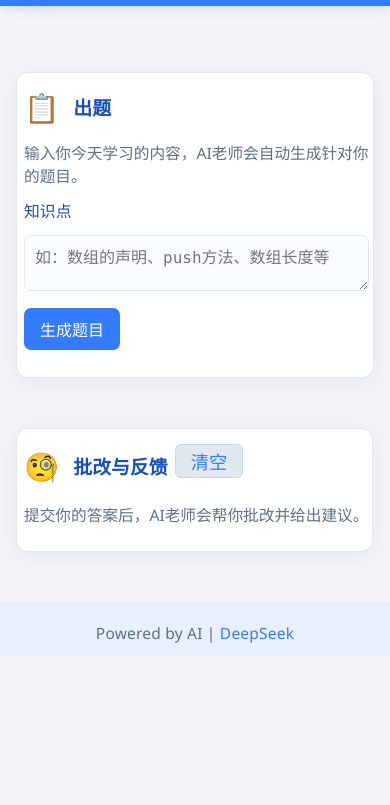
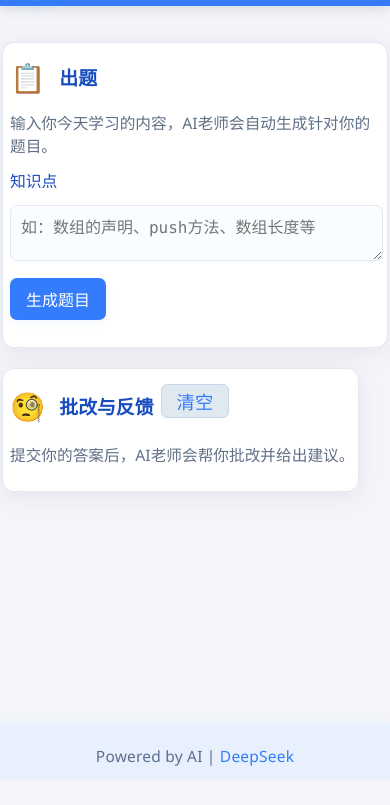
Before and after one commit to leonaiuv/testAIteacher, a plain HTML site: page index.html in a window 390 px wide. Shown: the part 65-870 px from the top of the page. Before the commit the page ends 844 px from the top, so only its background shows below. Drawn offline with Linux system fonts and the light colour scheme.

Commit message:
refactor(ui): 优化布局样式和代码结构
- 重构布局样式，调整主内容区宽度和排列方式
- 隐藏AI设置栏，改用弹窗形式
- 优化题目识别逻辑，提取正则表达式为独立函数
- 调整流式输出区域的样式，防止内容溢出
- 修复footer遮挡内容的问题，增加底部padding

```diff
--- a/css/style.css
+++ b/css/style.css
@@ -18,6 +18,8 @@
     margin: 0;
     color: var(--text);
     min-height: 100vh;
+    /* 新增，防止footer遮挡内容 */
+    padding-bottom: 60px;
   }
   header {
     width: 100%;
@@ -38,39 +40,43 @@
   .logo-title img {
     margin-right: 10px;
   }
+
   main#container {
-    max-width: 1200px;
+    width: 80vw;
+    min-width: 340px;
+    max-width: 1400px;
     margin: 36px auto 30px auto;
-    padding: 0 16px;
+    padding: 0;
+    display: flex;
+    flex-direction: row;
+    justify-content: center;
   }
 
+  /* 主内容区横向排列，只保留出题和批改区 */
   #main-flex-row {
+    width: 100%;
     display: flex;
+    flex-direction: row;
     gap: 30px;
     align-items: flex-start;
-    justify-content: stretch;
+    justify-content: center;
   }
 
-  section {
-    margin-bottom: 0;
-    padding:0;
-    box-sizing: border-box;
+  #quiz-section {
+    flex: 65 1 0%;
+    min-width: 340px;
+    max-width: none;
   }
 
+  #review-section {
+    flex: 15 1 0%;
+    min-width: 200px;
+    max-width: none;
+  }
+
+  /* 隐藏/移除设置栏主区（只用弹窗） */
   #ai-settings-section {
-    flex: 1.35 1 0px;
-    min-width: 390px;
-    max-width: 540px;
-  }
-  #quiz-section {
-    flex: 2 1 0px;
-    min-width: 500px;
-    max-width: 820px;
-  }
-  #review-section {
-    flex: 1 1 0px;
-    min-width: 320px;
-    max-width: 420px;
+    display: none !important;
   }
 
   .card {
@@ -102,7 +108,6 @@
     margin-bottom: 12px;
   }
 
-  /* 表单美化和对齐 */
   .form-group {
     margin-bottom: 14px;
     display: flex;
@@ -129,7 +134,6 @@
     box-sizing: border-box;
     max-width: 100%;
     min-width: 0;
-    /* 防止溢出： */
     display: block;
   }
   input:focus, select:focus, textarea:focus {
@@ -165,7 +169,6 @@
     background: var(--accent);
   }
 
-  /* API包和提示词卡片 */
   .api-pack-card {
     background: var(--primary-light);
     border: 1.3px solid var(--border);
@@ -198,7 +201,6 @@
     margin-bottom: 7px;
   }
 
-  /* 题目区 */
   .quiz-questions-list {
     margin-top: 10px;
   }
@@ -235,7 +237,6 @@
     white-space: pre-wrap;
   }
 
-  /* 让代码输入区永远撑满题目卡片 */
   textarea.code-block.quiz-answer {
     width: 100%;
     box-sizing: border-box;
@@ -257,7 +258,6 @@
     color: #fff;
   }
 
-  /* 流式输出 */
   .stream-output {
     min-height: 48px;
     border: 1.5px solid var(--border);
@@ -275,9 +275,15 @@
     background: #f5f8ef;
     color: #287c41;
     border: 1.5px solid #b3e0c2;
+    word-break: break-all;
+    white-space: pre-wrap;
+    overflow-x: auto;
+    box-sizing: border-box;
+    max-width: 100%;
+    max-height: 72vh; /* 可选，如果内容太多自动竖向滚动 */
   }
 
-  /* 进度条 */
+
   #progress-bar {
     position: fixed;
     left: 0; top: 0; right:0;
@@ -313,32 +319,7 @@
     border-color:#347cfb;
   }
 
-  /* 移动端适配 */
-  @media (max-width: 1100px) {
-    #main-flex-row {flex-direction: column;}
-    #ai-settings-section, #quiz-section, #review-section {max-width: 100vw; min-width: 0;}
-  }
-  @media (max-width: 600px) {
-    .form-group { flex-direction: column; align-items: stretch; }
-    label { min-width: 0; }
-    .card {padding:15px 4px 13px 7px;}
-  }
-
-  /* 辅助样式 */
-  a { color: var(--primary); text-decoration: none;}
-  a:hover { text-decoration: underline; }
-  hr { border: none; border-top: 1.5px solid var(--border); margin: 22px 0; }
-  ::-webkit-scrollbar { height:8px; width:8px; background:#e0e0e0;}
-  ::-webkit-scrollbar-thumb { background: #b2c7e2; border-radius: 8px; }
-  footer {
-    background: #e8f0fe;
-    color: #5c6f8c;
-    text-align: center;
-    padding: 20px 0 12px 0;
-    font-size: .97em;
-    letter-spacing: .2px;
-    width: 100%;
-  }
+  /* 悬浮设置按钮和弹窗样式（如已用可忽略） */
   .floating-settings-btn {
     position: fixed;
     top: 32px;
@@ -362,8 +343,6 @@
     background: var(--primary-light);
     box-shadow: 0 4px 20px #347cfb33;
   }
-
-  /* 弹窗蒙层 */
   .modal {
     position: fixed;
     z-index: 1003;
@@ -399,7 +378,23 @@
   .close-btn:hover {
     color: var(--primary-dark);
   }
+
+  @media (max-width: 1100px) {
+    main#container, #main-flex-row {
+      width: 99vw;
+      flex-direction: column;
+      gap: 0;
+    }
+    #quiz-section, #review-section {
+      flex: 1 1 0%;
+      min-width: 0;
+      max-width: 100vw;
+    }
+  }
   @media (max-width: 600px) {
+    .form-group { flex-direction: column; align-items: stretch; }
+    label { min-width: 0; }
+    .card {padding:15px 4px 13px 7px;}
     .modal-content {
       min-width: 0;
       width: 96vw;
@@ -408,3 +403,24 @@
     }
     .floating-settings-btn { left: 12px; top: 12px;}
   }
+
+  /* 辅助样式 */
+  a { color: var(--primary); text-decoration: none;}
+  a:hover { text-decoration: underline; }
+  hr { border: none; border-top: 1.5px solid var(--border); margin: 22px 0; }
+  ::-webkit-scrollbar { height:8px; width:8px; background:#e0e0e0;}
+  ::-webkit-scrollbar-thumb { background: #b2c7e2; border-radius: 8px; }
+  footer {
+    background: #e8f0fe;
+    color: #5c6f8c;
+    text-align: center;
+    padding: 20px 0 12px 0;
+    font-size: .97em;
+    letter-spacing: .2px;
+    width: 100%;
+    position: fixed;
+    left: 0;
+    bottom: 0;
+    z-index: 999;
+    box-shadow: 0 -2px 8px #347cfb0c;
+  }
--- a/js/ui.js
+++ b/js/ui.js
@@ -351,8 +351,11 @@ function showProgressBar() {
     const lines = aiOutput.split(/\r?\n/);
     let questions = [];
     let curr = [];
+    const qStart = line =>
+      /^(\s*(\/\/|#))?\s*题目\s*\d+/.test(line) || /^(\s*(\/\/|#))?\s*第\s*\d+\s*题/.test(line);
+
     lines.forEach(ln => {
-      if (/^\/\/\s*题目\d+/.test(ln)) {
+      if (qStart(ln)) {
         if (curr.length) questions.push(curr.join('\n'));
         curr = [ln];
       } else {
@@ -362,6 +365,7 @@ function showProgressBar() {
     if (curr.length) questions.push(curr.join('\n'));
     return questions.map(q => q.trim()).filter(q => q.length > 0);
   }
+
 
   function getSelectedApiPack() {
     const pack = localStorage.getItem("selected_api_pack");
```
